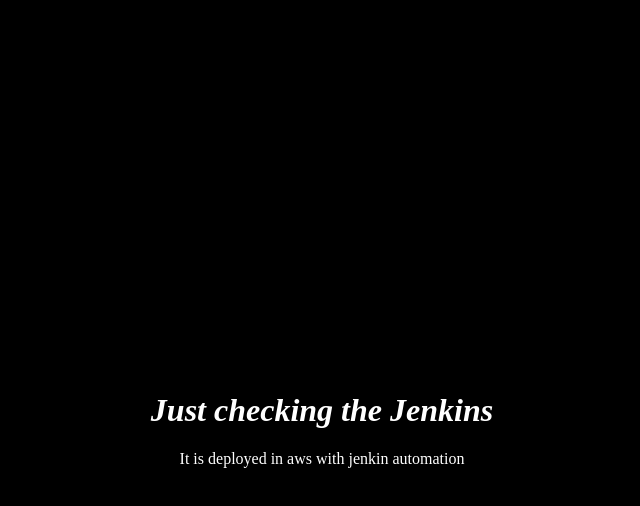
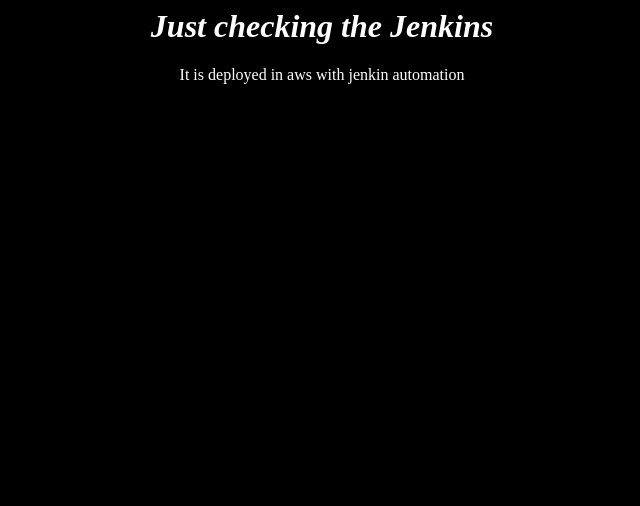
Before and after one commit to Harshul2611/my-jenkins, a plain HTML site: page index.html in a window 1280 px wide. Shown: the whole page, without its empty margins (318-958 px from the left). Drawn offline with Linux system fonts and the light colour scheme.

Commit message:
Update index.html

```diff
--- a/index.html
+++ b/index.html
@@ -2,7 +2,7 @@
     <head>
         <title>Jenkins Automation test</title>
     </head>
-    <body style="background-color: black; color: white; flex-direction: row; justify-items: center; align-items: center; padding: 30%;">
+    <body style="background-color: black; color: white; flex-direction: row; justify-items: center; align-items: center; height: 100vh;">
         <h1 style="font-style: italic;">Just checking the Jenkins</h1>
         <p>It is deployed in aws with jenkin automation</p>
     </body>
```
